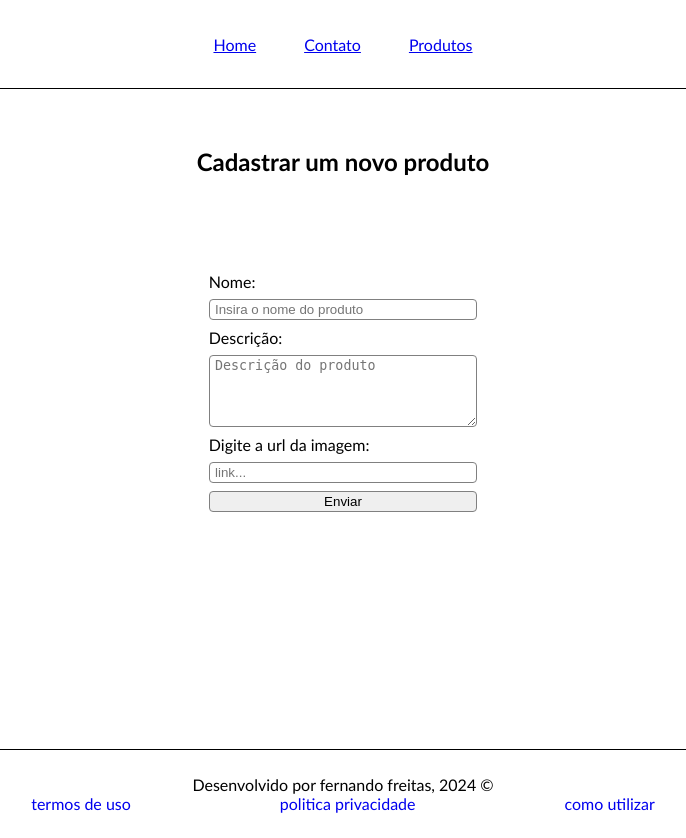
After one commit to ferr-ffk/projeto_lp3, a Flask app: page /produtos/cadastro in a window 1280 px wide. The commit adds this page. Shown: the whole page, without its empty margins (297-983 px from the left). Run offline with Flask 3, Linux system fonts and the light colour scheme.

Commit message:
aula de formulários e css

```diff
--- a/projeto_lp3/app.py
+++ b/projeto_lp3/app.py
@@ -1,7 +1,34 @@
-from flask import Flask, render_template
+from flask import Flask, render_template, request
 from validate_docbr import CPF, CNPJ
 
 app = Flask(__name__)
+
+lista_produtos = [
+    {
+        "nome": "CD Motomami",
+        "descricao": "da rosalia diva",
+        "img": {
+            "url": "https://http2.mlstatic.com/D_Q_NP_760567-MLA49762876220_042022-O.webp",
+            "alt": "CD Motomami",
+        },
+    },
+    {
+        "nome": "CD KICK ii",
+        "descricao": "da arca bafonica",
+        "img": {
+            "url": "https://assets.boomkat.com/spree/products/811966/large/kick2-cd-b.jpg",
+            "alt": "CD da Arca",
+        },
+    },
+    {
+        "nome": "CD Do Richard D. James",
+        "descricao": "com essa capa assutadora mds",
+        "img": {
+            "url": "https://d1rgjmn2wmqeif.cloudfront.net/f/2000/327437.png",
+            "alt": "asdawd",
+        },
+    },
+]
 
 @app.route("/")
 def pagina_principal():
@@ -14,34 +41,26 @@ def pagina_contato():
 
 @app.route("/produtos")
 def pagina_produtos():
-    lista_produtos = [
-        {
-            "nome": "CD Motomami",
-            "descricao": "da rosalia diva",
-            "img": {
-                "url": "https://http2.mlstatic.com/D_Q_NP_760567-MLA49762876220_042022-O.webp",
-                "alt": "CD Motomami",
-            },
-        },
-        {
-            "nome": "CD KICK ii",
-            "descricao": "da arca bafonica",
-            "img": {
-                "url": "https://assets.boomkat.com/spree/products/811966/large/kick2-cd-b.jpg",
-                "alt": "CD da Arca",
-            },
-        },
-        {
-            "nome": "CD Do Richard D. James",
-            "descricao": "com essa capa assutadora mds",
-            "img": {
-                "url": "https://d1rgjmn2wmqeif.cloudfront.net/f/2000/327437.png",
-                "alt": "asdawd",
-            },
-        },
-    ]
+    # para passar uma variavel, é necessário criar um nome de variável e passar o objeto
+    return render_template("produtos.html", produtos=lista_produtos)
 
-    # para passar uma variavel, é necessário criar um nome de variável e passar o objeto
+# Para definir a rota de post, define no decorator o metodo
+# Para obter a requisição do form usa o request.form
+@app.route("/produtos", methods=['post'])
+def pagina_produtos_post():
+    nome = request.form['nome']
+    descricao = request.form['descricao']
+    url = request.form['url']
+
+    lista_produtos.append({
+        "nome": nome,
+        "descricao": descricao,
+        "img": {
+            "url": url,
+            "alt": ""
+        }
+    })
+
     return render_template("produtos.html", produtos=lista_produtos)
 
 @app.route("/termos-de-uso")
@@ -86,6 +105,11 @@ def pagina_gerar_cpf():
 def pagina_gerar_cnpj():
     return render_template("identificador-gerado.html", id_name="cnpj", id_generated=CNPJ().generate(True))
 
+
+@app.route("/produtos/cadastro")
+def pagina_cadastro_produto():
+    return render_template("cadastro_produto.html")
+
 if __name__ == "__main__":
     app.debug = True
     app.run()
--- a/projeto_lp3/static/style.css
+++ b/projeto_lp3/static/style.css
@@ -8,6 +8,11 @@ html, body {
     min-height: 100%;
 
     font-family: 'Trebuchet MS', 'Lucida Sans Unicode', 'Lucida Grande', 'Lucida Sans', Arial, sans-serif;
+}
+
+::selection, ::-moz-selection {
+    background-color: lightblue;
+    color: white;
 }
 
 img {
@@ -88,12 +93,21 @@ section {
     gap: 0.625rem;
 }
 
-.contact_form {
+form {
     display: flex;
     flex-direction: column;
     justify-content: space-between;
 
+    gap: 0.5rem;
+
     height: 30dvh;
+}
+
+input, textarea, button[type="submit"] {
+    padding: 0.125rem 0.325rem;
+
+    border: 1px solid gray;
+    border-radius: 0.25rem;
 }
 
 .contact_form > * {
--- /dev/null
+++ b/projeto_lp3/templates/cadastro_produto.html
@@ -0,0 +1,28 @@
+{% extends "layout.html" %}
+
+{% block title %}Página de cadastro de produto{% endblock %}
+
+{% block children %}
+
+<section>
+    <h1>Cadastrar um novo produto</h1>
+</section>
+<section>
+    <!-- action=> é o destino do método -->
+    <!-- method=> post ou get, dependendo da finalidade -->
+    <!-- Lembrando que para obter o valor no servidor, deve se definir o valor do 'name' -->
+    <form action="/produtos" method="post">
+        <label for="nome">Nome:</label>
+        <input type="text" name="nome" id="nome" placeholder="Insira o nome do produto">
+
+        <label for="descricao">Descrição:</label>
+        <textarea name="descricao" id="descricao" cols="30" rows="10" placeholder="Descrição do produto"></textarea>
+
+        <label for="url">Digite a url da imagem:</label>
+        <input type="text" placeholder="link..." name="url" id="url">
+
+        <button type="submit">Enviar</button>
+    </form>
+</section>
+
+{% endblock %}
```
